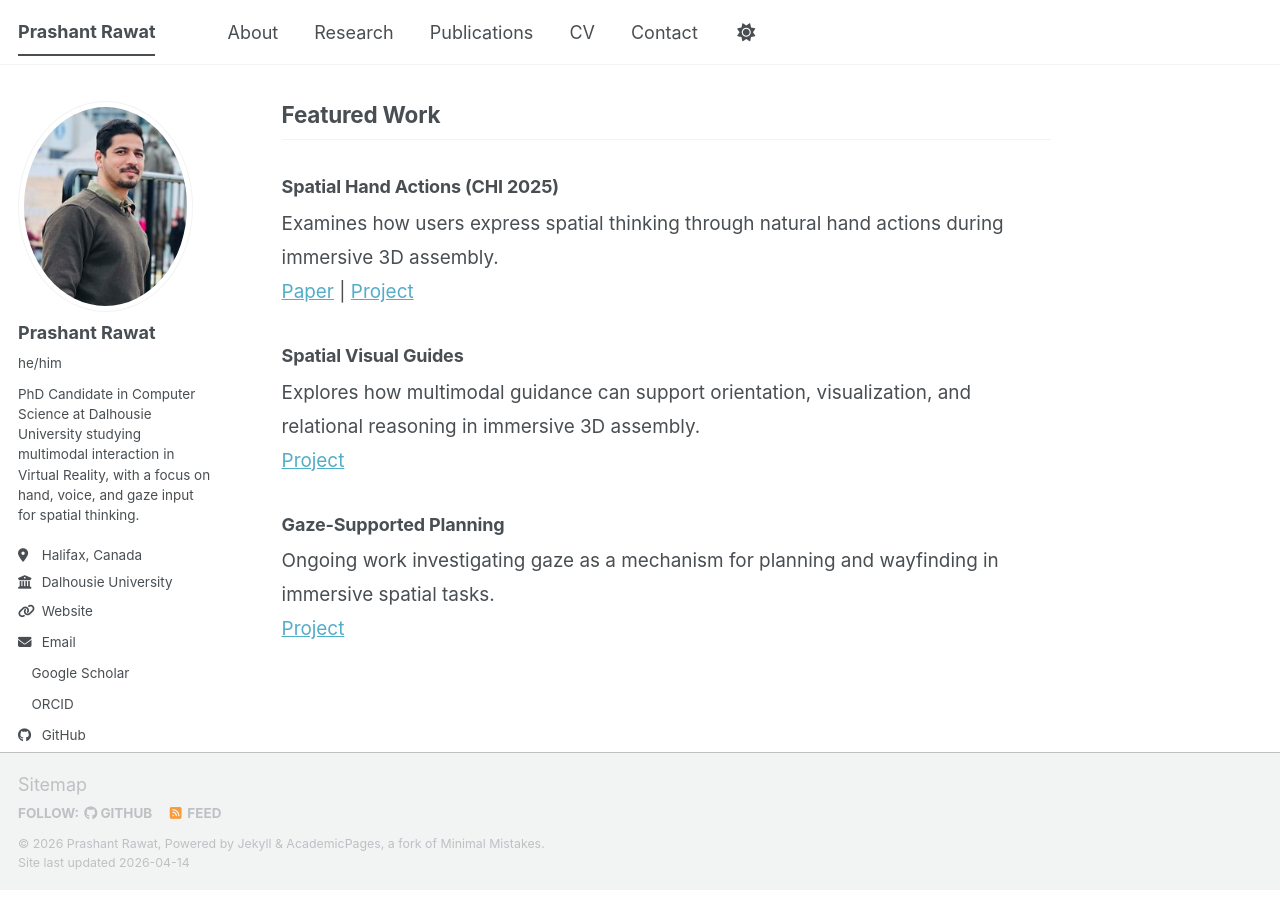
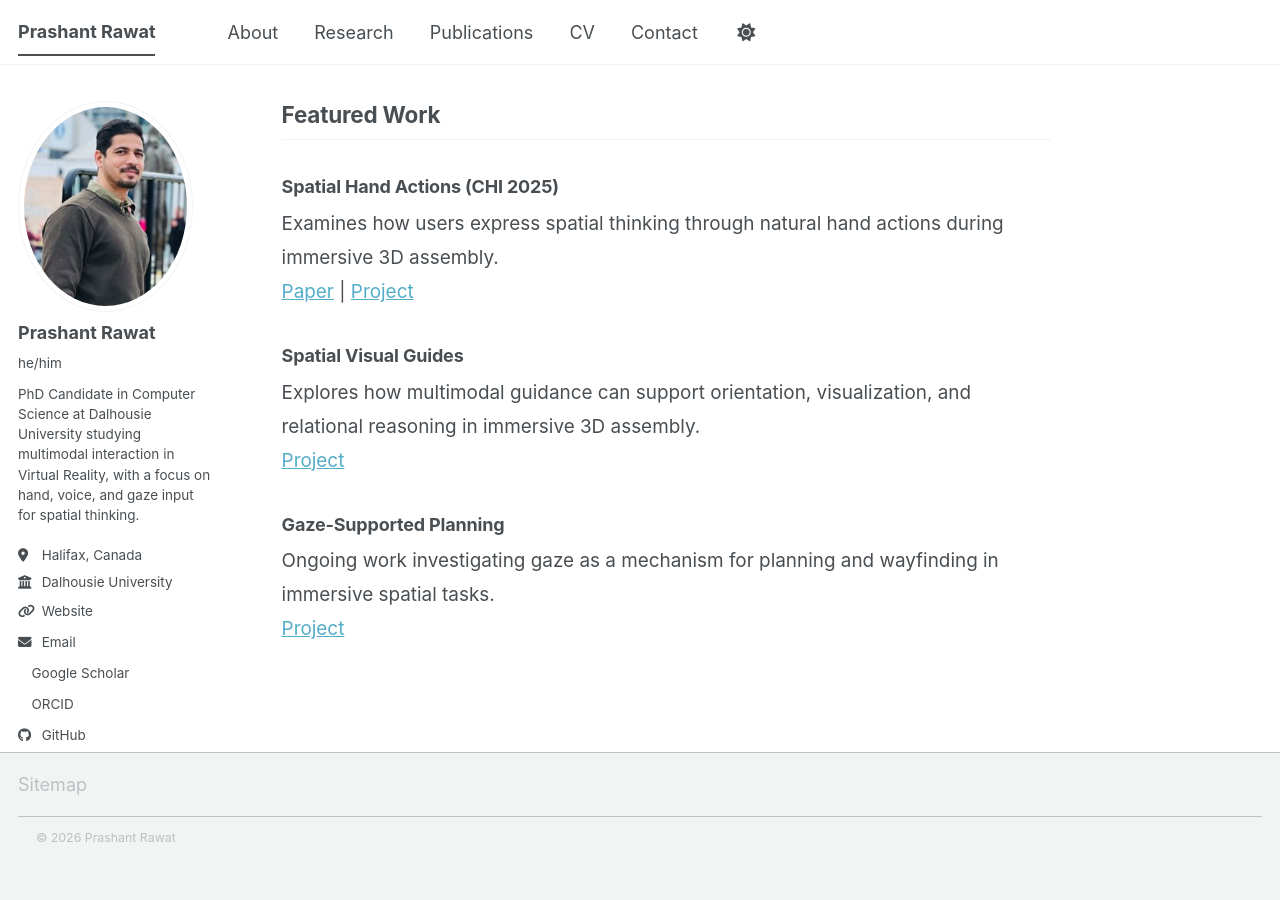
Before and after one commit to prashantXR/prashantXR.github.io, a Jekyll site: the page built from _pages/about.md, in a window 1280 px wide and 900 px high, scrolled down 1133 px. Built offline with Jekyll 4.4.1, drawn with Linux system fonts in a browser that asks for light colours; a script bundle is joined from its source files by our own code; library files that are not in the unit come from our copies.

Commit message:
Update footer.html

```diff
--- a/_includes/footer.html
+++ b/_includes/footer.html
@@ -1,25 +1,5 @@
-{% include base_path %}
-
-{% if site.author.github or site.author.bitbucket or site.atom_feed.hide != true %}
-<div class="page__footer-follow">
-  <ul class="social-icons">
-    {% if site.data.ui-text[site.locale].follow_label %}
-      <li><strong>{{ site.data.ui-text[site.locale].follow_label }}</strong></li>
-    {% endif %}
-    {% if site.author.github %}
-      <li><a href="https://github.com/{{ site.author.github }}"><i class="fab fa-github" aria-hidden="true"></i> GitHub</a></li>
-    {% endif %}
-    {% if site.author.bitbucket %}
-      <li><a href="https://bitbucket.org/{{ site.author.bitbucket }}"><i class="fab fa-bitbucket" aria-hidden="true"></i> Bitbucket</a></li>
-    {% endif %}
-    {% if site.atom_feed.hide != true %}
-    <li><a href="{% if site.atom_feed.path %}{{ site.atom_feed.path }}{% else %}{{ base_path }}/feed.xml{% endif %}"><i class="fa fa-fw fa-rss-square" aria-hidden="true"></i> {{ site.data.ui-text[site.locale].feed_label | default: "Feed" }}</a></li>
-    {% endif %}
-  </ul>
-</div>
-{% endif %}
-
-<div class="page__footer-copyright">
-  &copy; {{ site.time | date: '%Y' }} {{ site.name | default: site.title }}, {{ site.data.ui-text[site.locale].powered_by | default: "Powered by" }} <a href="https://jekyllrb.com" rel="nofollow">Jekyll</a> &amp; <a href="https://github.com/academicpages/academicpages.github.io">AcademicPages</a>, a fork of <a href="https://mademistakes.com/work/minimal-mistakes-jekyll-theme/" rel="nofollow">Minimal Mistakes</a>.<br />
-  Site last updated {{ "now" | date: '%Y-%m-%d' }}
-</div>
+<footer class="page__footer">
+  <div class="page__footer-copyright">
+    <p>© 2026 Prashant Rawat</p>
+  </div>
+</footer>
```
